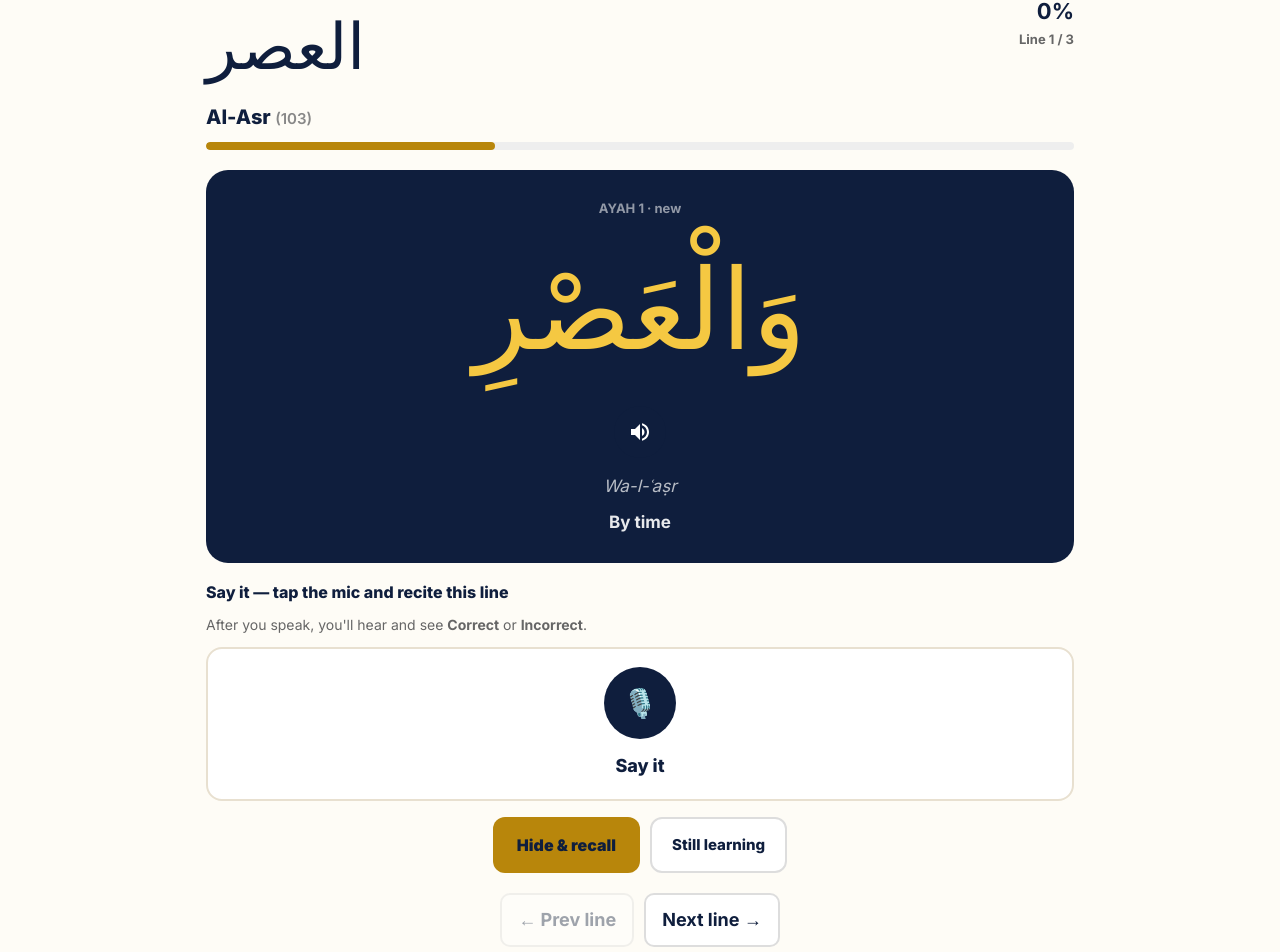
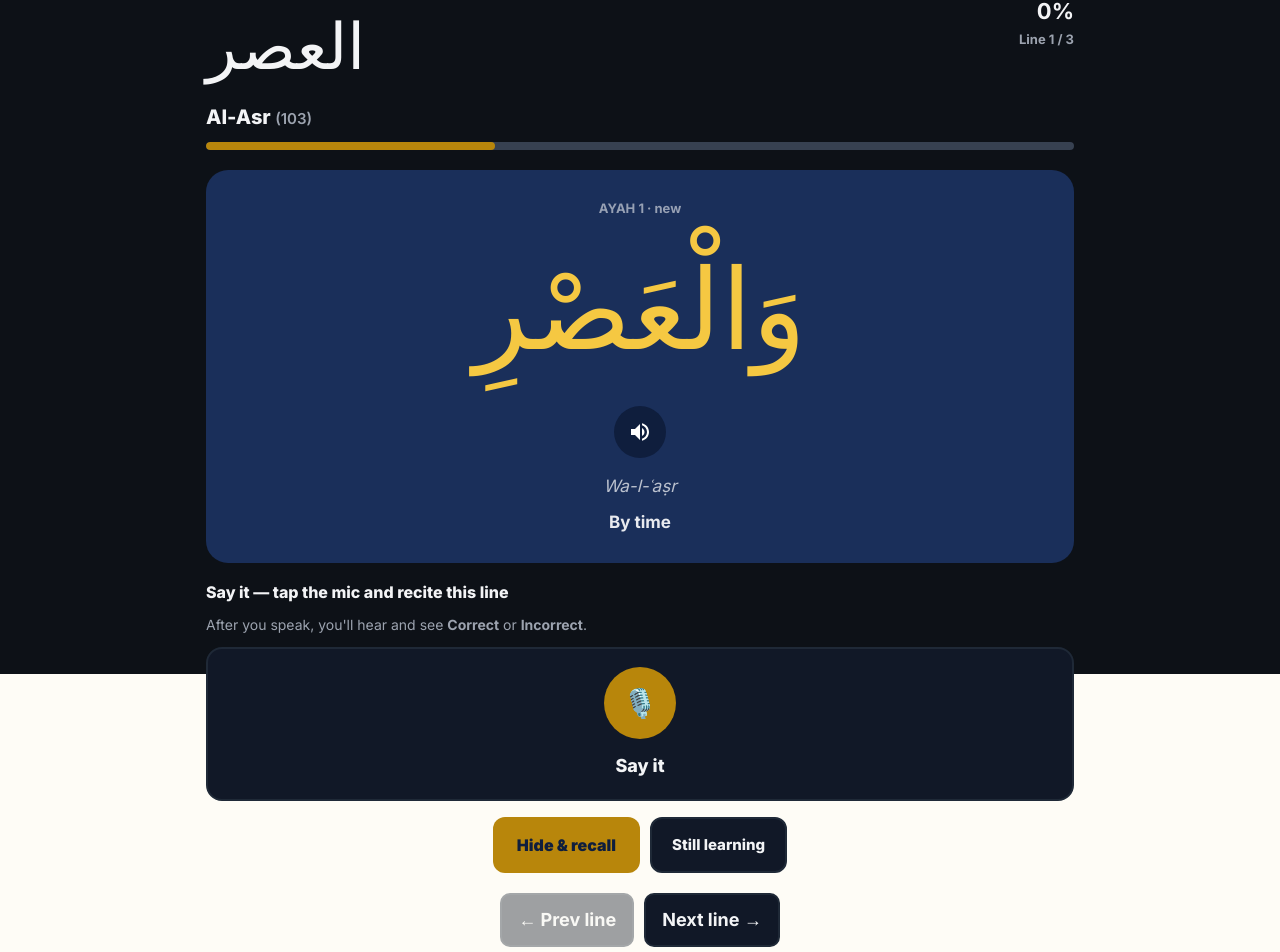
Before and after one commit to JaberSE09/falahi-arabic, a Next.js app: page /quran/learn/al-asr in a window 1280 px wide. Shown: the part 126-1078 px from the top of the page. Built offline with nearby package versions, Linux system fonts and the light colour scheme; a web font is replaced by a local one.

Commit message:
feat(quran): dark mode for Quran hub, learn list and lesson pages
- Dark palette (#0D1117 / #111827 / #1f2937) matching /quran/browse
- New src/app/quran/layout.tsx: full-screen dark layer, scoped to /quran/*
- PronounceButton: optional 'dark' prop (default off, other pages unchanged)

```diff
--- /dev/null
+++ b/src/app/quran/layout.tsx
@@ -0,0 +1,12 @@
+export default function QuranLayout({ children }: { children: React.ReactNode }) {
+  return (
+    <>
+      {/* Full-screen dark layer behind the Quran section (unmounts when leaving /quran) */}
+      <div
+        aria-hidden
+        style={{ position: "fixed", inset: 0, background: "#0D1117", zIndex: -1 }}
+      />
+      <div style={{ color: "#f3f4f6", minHeight: "100vh" }}>{children}</div>
+    </>
+  );
+}
--- a/src/app/quran/learn/[surah]/page.tsx
+++ b/src/app/quran/learn/[surah]/page.tsx
@@ -52,7 +52,7 @@ export default function QuranSurahLearnPage() {
   if (!surah) {
     return (
       <div className="fade-in" style={{ padding: 24, textAlign: "center" }}>
-        <p style={{ marginBottom: 16, fontWeight: 700, color: "var(--navy)" }}>Surah not found.</p>
+        <p style={{ marginBottom: 16, fontWeight: 700, color: "#f3f4f6" }}>Surah not found.</p>
         <Link href="/quran/learn" style={{ color: "var(--gold)", fontWeight: 800 }}>
           ← Back to Learn Surahs
         </Link>
@@ -97,23 +97,23 @@ export default function QuranSurahLearnPage() {
 
       <div style={{ display: "flex", justifyContent: "space-between", gap: 12, flexWrap: "wrap", marginBottom: 8 }}>
         <div>
-          <div className="arabic arabic-read" style={{ color: "var(--navy)" }}>
+          <div className="arabic arabic-read" style={{ color: "#f3f4f6" }}>
             {surah.nameAr}
           </div>
-          <div style={{ fontWeight: 800, fontSize: 20, color: "var(--navy)" }}>
+          <div style={{ fontWeight: 800, fontSize: 20, color: "#f3f4f6" }}>
             {surah.nameEn}{" "}
-            <span style={{ color: "#888", fontWeight: 600, fontSize: 15 }}>({surah.number})</span>
+            <span style={{ color: "#9ca3af", fontWeight: 600, fontSize: 15 }}>({surah.number})</span>
           </div>
         </div>
-        <div style={{ textAlign: "right", fontWeight: 700, color: "var(--navy)" }}>
+        <div style={{ textAlign: "right", fontWeight: 700, color: "#f3f4f6" }}>
           <div style={{ fontSize: 22 }}>{summary?.percent ?? 0}%</div>
-          <div style={{ fontSize: 13, color: "#666" }}>
+          <div style={{ fontSize: 13, color: "#9ca3af" }}>
             Line {ayah.ayah} / {surah.ayahCount}
           </div>
         </div>
       </div>
 
-      <div style={{ height: 8, borderRadius: 99, background: "#eee", overflow: "hidden", marginBottom: 20 }}>
+      <div style={{ height: 8, borderRadius: 99, background: "#374151", overflow: "hidden", marginBottom: 20 }}>
         <div
           style={{
             width: `${((idx + 1) / surah.ayahCount) * 100}%`,
@@ -133,7 +133,7 @@ export default function QuranSurahLearnPage() {
             marginBottom: 16,
             padding: "12px 16px",
             borderRadius: 12,
-            border: "2px solid #e85d75",
+            border: "2px solid #1f2937",
             background: "rgba(232,93,117,0.08)",
             color: "#e85d75",
             fontWeight: 800,
@@ -151,15 +151,15 @@ export default function QuranSurahLearnPage() {
             textAlign: "center",
             padding: "40px 24px",
             borderRadius: 20,
-            background: "white",
-            border: "2px solid #e8e0d0",
+            background: "#111827",
+            border: "2px solid #1f2937",
           }}
         >
           <div style={{ fontSize: 40, marginBottom: 12 }}>✨</div>
-          <div style={{ fontWeight: 900, fontSize: 24, color: "var(--navy)", marginBottom: 8 }}>
+          <div style={{ fontWeight: 900, fontSize: 24, color: "#f3f4f6", marginBottom: 8 }}>
             Surah complete for now
           </div>
-          <p style={{ color: "#555", marginBottom: 20, lineHeight: 1.5 }}>
+          <p style={{ color: "#d1d5db", marginBottom: 20, lineHeight: 1.5 }}>
             Come back for due reviews so the lines stay with you.
           </p>
           <div style={{ display: "flex", gap: 10, justifyContent: "center", flexWrap: "wrap" }}>
@@ -168,7 +168,7 @@ export default function QuranSurahLearnPage() {
               style={{
                 padding: "12px 20px",
                 borderRadius: 12,
-                background: "var(--navy)",
+                background: "#1A2F5A",
                 color: "white",
                 fontWeight: 800,
                 textDecoration: "none",
@@ -182,8 +182,8 @@ export default function QuranSurahLearnPage() {
               style={{
                 padding: "12px 20px",
                 borderRadius: 12,
-                background: "white",
-                color: "var(--navy)",
+                background: "#111827",
+                color: "#f3f4f6",
                 fontWeight: 800,
                 border: "2px solid var(--navy)",
                 cursor: "pointer",
@@ -197,16 +197,16 @@ export default function QuranSurahLearnPage() {
         <div
           style={{
             borderRadius: 20,
-            background: "white",
+            background: "#111827",
             border: "2px solid var(--navy)",
             padding: "24px 20px",
             marginBottom: 20,
           }}
         >
-          <div style={{ fontWeight: 900, fontSize: 18, color: "var(--navy)", marginBottom: 8 }}>
+          <div style={{ fontWeight: 900, fontSize: 18, color: "#f3f4f6", marginBottom: 8 }}>
             Chain check — recite ayah 1 → {ayah.ayah}
           </div>
-          <p style={{ color: "#555", marginBottom: 16, fontSize: 15, lineHeight: 1.5 }}>
+          <p style={{ color: "#d1d5db", marginBottom: 16, fontSize: 15, lineHeight: 1.5 }}>
             Recite from memory. Peek only if you need a line, then mark Done.
           </p>
           <div style={{ display: "flex", flexDirection: "column", gap: 14, marginBottom: 20 }}>
@@ -218,11 +218,11 @@ export default function QuranSurahLearnPage() {
                 style={{
                   padding: "12px 14px",
                   borderRadius: 12,
-                  background: "#f9f6f0",
-                  border: "1px solid #e8e0d0",
+                  background: "#1f2937",
+                  border: "1px solid #1f2937",
                 }}
               >
-                <div style={{ fontSize: 12, fontWeight: 800, color: "#888", marginBottom: 6 }}>
+                <div style={{ fontSize: 12, fontWeight: 800, color: "#9ca3af", marginBottom: 6 }}>
                   {surah.nameEn} {a.ayah}
                 </div>
                 {open ? (
@@ -230,7 +230,7 @@ export default function QuranSurahLearnPage() {
                     <div
                       className="arabic arabic-read"
                       style={{
-                        color: "var(--navy)",
+                        color: "#f3f4f6",
                         textAlign: "right",
                         marginBottom: 8,
                       }}
@@ -247,8 +247,8 @@ export default function QuranSurahLearnPage() {
                       padding: "8px 14px",
                       borderRadius: 10,
                       border: "2px solid var(--navy)",
-                      background: "white",
-                      color: "var(--navy)",
+                      background: "#111827",
+                      color: "#f3f4f6",
                       fontWeight: 800,
                       cursor: "pointer",
                     }}
@@ -290,8 +290,8 @@ export default function QuranSurahLearnPage() {
               style={{
                 padding: "14px 22px",
                 borderRadius: 12,
-                background: "white",
-                color: "var(--navy)",
+                background: "#111827",
+                color: "#f3f4f6",
                 fontWeight: 800,
                 border: "2px solid var(--navy)",
                 cursor: "pointer",
@@ -307,7 +307,7 @@ export default function QuranSurahLearnPage() {
           <div
             style={{
               borderRadius: 22,
-              background: "var(--navy)",
+              background: "#1A2F5A",
               padding: "28px 22px",
               marginBottom: 16,
               textAlign: "center",
@@ -365,10 +365,10 @@ export default function QuranSurahLearnPage() {
           </div>
 
           <div style={{ marginBottom: 16 }}>
-            <div style={{ fontWeight: 800, color: "var(--navy)", marginBottom: 10, fontSize: 16 }}>
+            <div style={{ fontWeight: 800, color: "#f3f4f6", marginBottom: 10, fontSize: 16 }}>
               Say it — tap the mic and recite this line
             </div>
-            <p style={{ color: "#666", fontSize: 14, margin: "0 0 12px", lineHeight: 1.4 }}>
+            <p style={{ color: "#9ca3af", fontSize: 14, margin: "0 0 12px", lineHeight: 1.4 }}>
               After you speak, you&apos;ll hear and see <strong>Correct</strong> or <strong>Incorrect</strong>.
             </p>
             <PronounceButton
@@ -376,6 +376,7 @@ export default function QuranSurahLearnPage() {
               targetArabic={ayah.arabic}
               targetTransliteration={ayah.transliteration}
               size="lg"
+              dark
               onResult={(ok) => {
                 if (ok) {
                   correct(surah.number, ayah.ayah);
@@ -415,10 +416,10 @@ export default function QuranSurahLearnPage() {
                 style={{
                   padding: "14px 20px",
                   borderRadius: 12,
-                  background: "white",
-                  color: "var(--navy)",
+                  background: "#111827",
+                  color: "#f3f4f6",
                   fontWeight: 800,
-                  border: "2px solid #ddd",
+                  border: "2px solid #1f2937",
                   cursor: "pointer",
                   fontSize: 15,
                 }}
@@ -456,10 +457,10 @@ export default function QuranSurahLearnPage() {
                 style={{
                   padding: "14px 20px",
                   borderRadius: 12,
-                  background: "white",
+                  background: "#111827",
                   color: "#e85d75",
                   fontWeight: 800,
-                  border: "2px solid #e85d75",
+                  border: "2px solid #1f2937",
                   cursor: "pointer",
                   fontSize: 15,
                 }}
@@ -477,12 +478,12 @@ export default function QuranSurahLearnPage() {
               style={{
                 padding: "10px 16px",
                 borderRadius: 10,
-                border: "2px solid #ddd",
-                background: "white",
+                border: "2px solid #1f2937",
+                background: "#111827",
                 fontWeight: 700,
                 cursor: idx === 0 ? "not-allowed" : "pointer",
                 opacity: idx === 0 ? 0.4 : 1,
-                color: "var(--navy)",
+                color: "#f3f4f6",
               }}
             >
               ← Prev line
@@ -494,12 +495,12 @@ export default function QuranSurahLearnPage() {
               style={{
                 padding: "10px 16px",
                 borderRadius: 10,
-                border: "2px solid #ddd",
-                background: "white",
+                border: "2px solid #1f2937",
+                background: "#111827",
                 fontWeight: 700,
                 cursor: isLast ? "not-allowed" : "pointer",
                 opacity: isLast ? 0.4 : 1,
-                color: "var(--navy)",
+                color: "#f3f4f6",
               }}
             >
               Next line →
--- a/src/app/quran/learn/page.tsx
+++ b/src/app/quran/learn/page.tsx
@@ -13,8 +13,8 @@ export default function QuranLearnListPage() {
           ← Quran hub
         </Link>
       </div>
-      <h1 style={{ fontSize: 28, fontWeight: 800, color: "var(--navy)", marginBottom: 8 }}>Learn Surahs</h1>
-      <p style={{ color: "#555", fontSize: 16, lineHeight: 1.5, marginBottom: 20 }}>
+      <h1 style={{ fontSize: 28, fontWeight: 800, color: "#f3f4f6", marginBottom: 8 }}>Learn Surahs</h1>
+      <p style={{ color: "#d1d5db", fontSize: 16, lineHeight: 1.5, marginBottom: 20 }}>
         Beginner path: shortest Juz Amma surahs first, then Al-Fatiha. Learn one line, then chain 1→N.
       </p>
 
@@ -25,7 +25,7 @@ export default function QuranLearnListPage() {
           flexWrap: "wrap",
           marginBottom: 20,
           fontWeight: 700,
-          color: "var(--navy)",
+          color: "#f3f4f6",
           fontSize: 15,
         }}
       >
@@ -48,24 +48,24 @@ export default function QuranLearnListPage() {
             style={{
               display: "block",
               textDecoration: "none",
-              background: "white",
+              background: "#111827",
               borderRadius: 16,
               padding: "18px 20px",
-              border: "2px solid #e8e0d0",
+              border: "2px solid #1f2937",
               color: "inherit",
             }}
           >
             <div style={{ display: "flex", justifyContent: "space-between", gap: 12, alignItems: "flex-start" }}>
               <div>
-                <div style={{ fontSize: 12, fontWeight: 800, color: "#888", letterSpacing: 0.4, marginBottom: 6 }}>
+                <div style={{ fontSize: 12, fontWeight: 800, color: "#9ca3af", letterSpacing: 0.4, marginBottom: 6 }}>
                   STEP {surah.order} · {surah.ayahCount} AYAH LINES
                 </div>
-                <div className="arabic arabic-read" style={{ color: "var(--navy)", marginBottom: 4 }}>
+                <div className="arabic arabic-read" style={{ color: "#f3f4f6", marginBottom: 4 }}>
                   {surah.nameAr}
                 </div>
-                <div style={{ fontWeight: 800, fontSize: 18, color: "var(--navy)" }}>
+                <div style={{ fontWeight: 800, fontSize: 18, color: "#f3f4f6" }}>
                   {surah.nameEn}{" "}
-                  <span style={{ fontWeight: 600, color: "#888", fontSize: 15 }}>({surah.number})</span>
+                  <span style={{ fontWeight: 600, color: "#9ca3af", fontSize: 15 }}>({surah.number})</span>
                 </div>
               </div>
               <div style={{ textAlign: "right" }}>
@@ -75,13 +75,13 @@ export default function QuranLearnListPage() {
                 {summary.due > 0 ? (
                   <div style={{ fontSize: 13, fontWeight: 800, color: "#e85d75" }}>Due {summary.due}</div>
                 ) : summary.percent < 100 ? (
-                  <div style={{ fontSize: 13, fontWeight: 700, color: "#666" }}>Start line {summary.nextAyah}</div>
+                  <div style={{ fontSize: 13, fontWeight: 700, color: "#9ca3af" }}>Start line {summary.nextAyah}</div>
                 ) : (
                   <div style={{ fontSize: 13, fontWeight: 800, color: "#2D7A4F" }}>Complete</div>
                 )}
               </div>
             </div>
-            <div style={{ marginTop: 14, height: 8, borderRadius: 99, background: "#eee", overflow: "hidden" }}>
+            <div style={{ marginTop: 14, height: 8, borderRadius: 99, background: "#374151", overflow: "hidden" }}>
               <div
                 style={{
                   width: `${summary.percent}%`,
@@ -105,9 +105,9 @@ export default function QuranLearnListPage() {
         style={{
           padding: "10px 16px",
           borderRadius: 10,
-          border: "2px solid #ddd",
-          background: "white",
-          color: "#888",
+          border: "2px solid #1f2937",
+          background: "#111827",
+          color: "#9ca3af",
           fontWeight: 700,
           cursor: "pointer",
           fontSize: 14,
--- a/src/components/PronounceButton.tsx
+++ b/src/components/PronounceButton.tsx
@@ -25,6 +25,8 @@ interface PronounceButtonProps {
   targetTransliteration?: string;
   onResult?: (ok: boolean, heard: string) => void;
   size?: "md" | "lg";
+  /** Dark theme (used inside the Quran section). Default: light. */
+  dark?: boolean;
 }
 
 function normalizeLatin(text: string): string {
@@ -86,6 +88,7 @@ export default function PronounceButton({
   targetTransliteration,
   onResult,
   size = "lg",
+  dark = false,
 }: PronounceButtonProps) {
   const [feedback, setFeedback] = useState<Feedback>("idle");
   const [heard, setHeard] = useState("");
@@ -266,10 +269,10 @@ export default function PronounceButton({
         alignItems: "center",
         gap: 12,
         width: "100%",
-        background: "white",
+        background: dark ? "#111827" : "white",
         borderRadius: 16,
         padding: "18px 16px",
-        border: "2px solid #e8e0d0",
+        border: dark ? "2px solid #1f2937" : "2px solid #e8e0d0",
       }}
     >
       <button
@@ -294,8 +297,8 @@ export default function PronounceButton({
                 ? "#2D7A4F"
                 : feedback === "wrong" || feedback === "error" || feedback === "nohear"
                   ? "#e85d75"
-                  : "var(--navy)",
-          color: "white",
+                  : dark ? "var(--gold)" : "var(--navy)",
+          color: dark && feedback === "idle" ? "#0D1117" : "white",
           boxShadow: feedback === "listening" ? "0 0 0 8px rgba(201,150,58,0.25)" : "none",
         }}
       >
@@ -319,7 +322,7 @@ export default function PronounceButton({
               ? "#2D7A4F"
               : feedback === "wrong" || feedback === "nohear"
                 ? "#e85d75"
-                : "var(--navy)",
+                : dark ? "#f3f4f6" : "var(--navy)",
           textAlign: "center",
         }}
       >
@@ -351,7 +354,7 @@ export default function PronounceButton({
           >
             {feedback === "right" ? "Correct!" : "Incorrect"}
           </div>
-          <div style={{ fontSize: 15, fontWeight: 700, color: "#555", marginBottom: feedback === "wrong" ? 12 : 0 }}>
+          <div style={{ fontSize: 15, fontWeight: 700, color: dark ? "#d1d5db" : "#555", marginBottom: feedback === "wrong" ? 12 : 0 }}>
             {feedback === "right" ? "You said it right." : "Not a match — try again."}
           </div>
           {feedback === "wrong" && (
@@ -365,25 +368,25 @@ export default function PronounceButton({
               }}
             >
               <div>
-                <div style={{ fontSize: 13, fontWeight: 700, color: "#666", marginBottom: 4 }}>
+                <div style={{ fontSize: 13, fontWeight: 700, color: dark ? "#9ca3af" : "#666", marginBottom: 4 }}>
                   Heard
                 </div>
-                <div className="arabic arabic-read" style={{ color: "var(--navy)" }}>
+                <div className="arabic arabic-read" style={{ color: dark ? "#f3f4f6" : "var(--navy)" }}>
                   {heard || "—"}
                 </div>
               </div>
               <div>
-                <div style={{ fontSize: 13, fontWeight: 700, color: "#666", marginBottom: 4 }}>
+                <div style={{ fontSize: 13, fontWeight: 700, color: dark ? "#9ca3af" : "#666", marginBottom: 4 }}>
                   Expected
                 </div>
-                <div className="arabic arabic-read" style={{ color: "var(--navy)" }}>
+                <div className="arabic arabic-read" style={{ color: dark ? "#f3f4f6" : "var(--navy)" }}>
                   {targetArabic}
                 </div>
               </div>
             </div>
           )}
           {feedback === "right" && heard && (
-            <div style={{ marginTop: 8, fontSize: 15, color: "#555" }}>
+            <div style={{ marginTop: 8, fontSize: 15, color: dark ? "#d1d5db" : "#555" }}>
               Heard: <span className="arabic arabic-inline">{heard}</span>
             </div>
           )}
@@ -403,11 +406,11 @@ export default function PronounceButton({
             marginTop: 4,
             padding: "10px 18px",
             borderRadius: 10,
-            border: "2px solid var(--navy)",
-            background: "white",
+            border: dark ? "2px solid #4b5563" : "2px solid var(--navy)",
+            background: dark ? "#111827" : "white",
             fontWeight: 700,
             cursor: "pointer",
-            color: "var(--navy)",
+            color: dark ? "#f3f4f6" : "var(--navy)",
           }}
         >
           Try again
```
Also changed, not shown: src/app/quran/page.tsx (+25 -25 lines).
